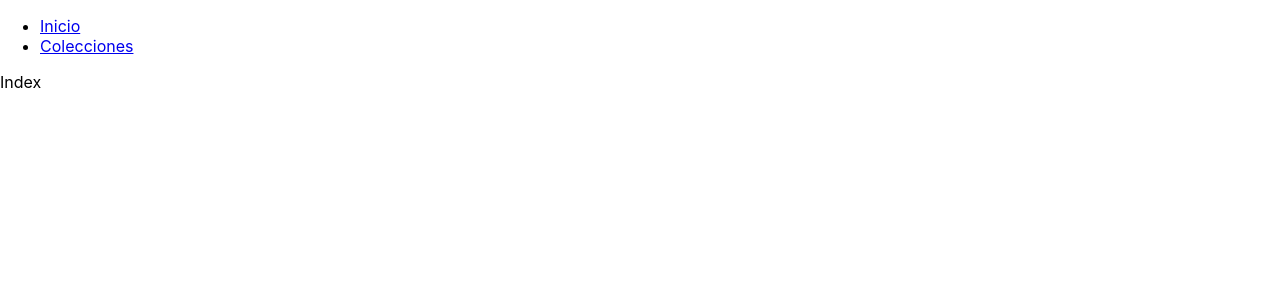
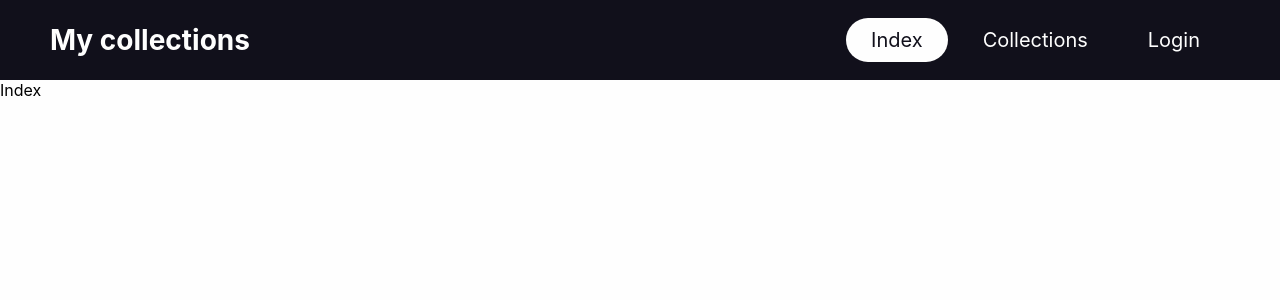
Before and after one commit to cristianS97/colecciones-react-app, a React (Create React App) app in the folder app-colecciones/: page / in a window 1280 px wide. Shown: the top 300 px of the page. Built offline with nearby package versions, Linux system fonts and the light colour scheme.

Commit message:
Se agrega menú de navegación junto a sus estilos

```diff
--- a/app-colecciones/src/App.css
+++ b/app-colecciones/src/App.css
@@ -1,38 +1,98 @@
-.App {
-  text-align: center;
+* {
+  margin: 0;
+  padding: 0;
+  list-style: none;
+  text-decoration: none;
+  box-sizing: border-box;
 }
-
-.App-logo {
-  height: 40vmin;
-  pointer-events: none;
+body {
+  background: #fefefe;
 }
-
-@media (prefers-reduced-motion: no-preference) {
-  .App-logo {
-    animation: App-logo-spin infinite 20s linear;
+header {
+  width: 100%;
+  height: 80px;
+  background: #11101b;
+  display: flex;
+  align-items: center;
+  justify-content: space-between;
+  padding: 0 100px;
+}
+header .logo {
+  font-size: 28px;
+  font-weight: bold;
+  color: #fefefe;
+}
+.hamburger {
+  display: none;
+}
+nav ul {
+  display: flex;
+}
+nav ul li a {
+  display: block;
+  color: #fefefe;
+  font-size: 20px;
+  padding: 10px 25px;
+  border-radius: 50px;
+  transition: .2s;
+  margin: 0 5px;
+}
+nav ul li a:hover {
+  color: #11101b;
+  background: #fefefe;
+}
+nav ul li a.active {
+  color: #11101b;
+  background: #fefefe;
+}
+@media only screen and (max-width: 1320px) {
+  header {
+    padding: 0 50px;
   }
 }
-
-.App-header {
-  background-color: #282c34;
-  min-height: 100vh;
-  display: flex;
-  flex-direction: column;
-  align-items: center;
-  justify-content: center;
-  font-size: calc(10px + 2vmin);
-  color: white;
-}
-
-.App-link {
-  color: #61dafb;
-}
-
-@keyframes App-logo-spin {
-  from {
-    transform: rotate(0deg);
-  }
-  to {
-    transform: rotate(360deg);
+@media only screen and (max-width: 1100px) {
+  header {
+    padding: 0 30px;
   }
 }
+@media only screen and (max-width: 900px) {
+  .hamburger {
+    display: block;
+    cursor: pointer;
+  }
+  .hamburger .line {
+    width: 30px;
+    height: 3px;
+    background: #fefefe;
+    margin: 6px 0;
+  }
+  nav {
+    /* display: none; */
+    height: 0;
+    position: absolute;
+    top: 80px;
+    left: 0;
+    right: 0;
+    width: 100vw;
+    background-color: #11101b;
+    transition: .5s;
+    overflow: hidden;
+  }
+  nav.active {
+    height:450px;
+  }
+  nav.active ul {
+    opacity: 1;
+  }
+  nav ul {
+    display: block;
+    width: fit-content;
+    margin: 80px auto 0 auto;
+    text-align: center;
+    transition: .5s;
+    opacity: 0;
+  }
+  nav ul li a {
+    margin-bottom: 12px;
+  }
+}
--- /dev/null
+++ b/app-colecciones/src/components/login/LoginPage.jsx
@@ -0,0 +1,7 @@
+import React from 'react'
+
+export const LoginPage = () => {
+    return (
+        <div>LoginPage</div>
+    )
+}
--- a/app-colecciones/src/router/Menu.jsx
+++ b/app-colecciones/src/router/Menu.jsx
@@ -1,16 +1,35 @@
-import React from 'react';
+import React, { useState } from 'react';
 // react router
-import { Link } from "react-router-dom";
+import { NavLink } from "react-router-dom";
 
 export const Menu = () => {
+    const [lineClass, setLineClass] = useState(false);
+
+    const handleHamburgerClick = () => {
+        setLineClass(!lineClass);
+    }
+
     return (
+        <header>
+            <div className="logo">My collections</div>
+            <div className="hamburger" onClick={handleHamburgerClick}>
+                <div className="line"></div>
+                <div className="line"></div>
+                <div className="line"></div>
+            </div>
+            <nav className={lineClass ? 'active' : ''}>
                 <ul>
                     <li>
-                <Link to="/">Inicio</Link>
+                        <NavLink className={({ isActive }) => isActive ? 'active' : ''} to="/">Index</NavLink>
                     </li>
                     <li>
-                <Link to="/collections">Colecciones</Link>
+                        <NavLink className={({ isActive }) => isActive ? 'active' : ''} to="/collections">Collections</NavLink>
+                    </li>
+                    <li>
+                        <NavLink className={({ isActive }) => isActive ? 'active' : ''} to="/login">Login</NavLink>
                     </li>
                 </ul>
+            </nav>
+        </header>
     )
 }
--- a/app-colecciones/src/router/routes.js
+++ b/app-colecciones/src/router/routes.js
@@ -5,6 +5,7 @@ import { Root } from "./Root";
 import { ErrorPage } from "./ErrorPage";
 import { Index } from "../components/index/Index";
 import { Colecciones } from "../components/coleccion/Colecciones";
+import { LoginPage } from "../components/login/LoginPage";
 
 export const router = createBrowserRouter([
     {
@@ -19,6 +20,10 @@ export const router = createBrowserRouter([
             {
                 path: 'collections',
                 element: <Colecciones />
+            },
+            {
+                path: 'login',
+                element: <LoginPage />
             }
         ]
     }
```
Lines whose indentation alone changed are shown as unchanged.
